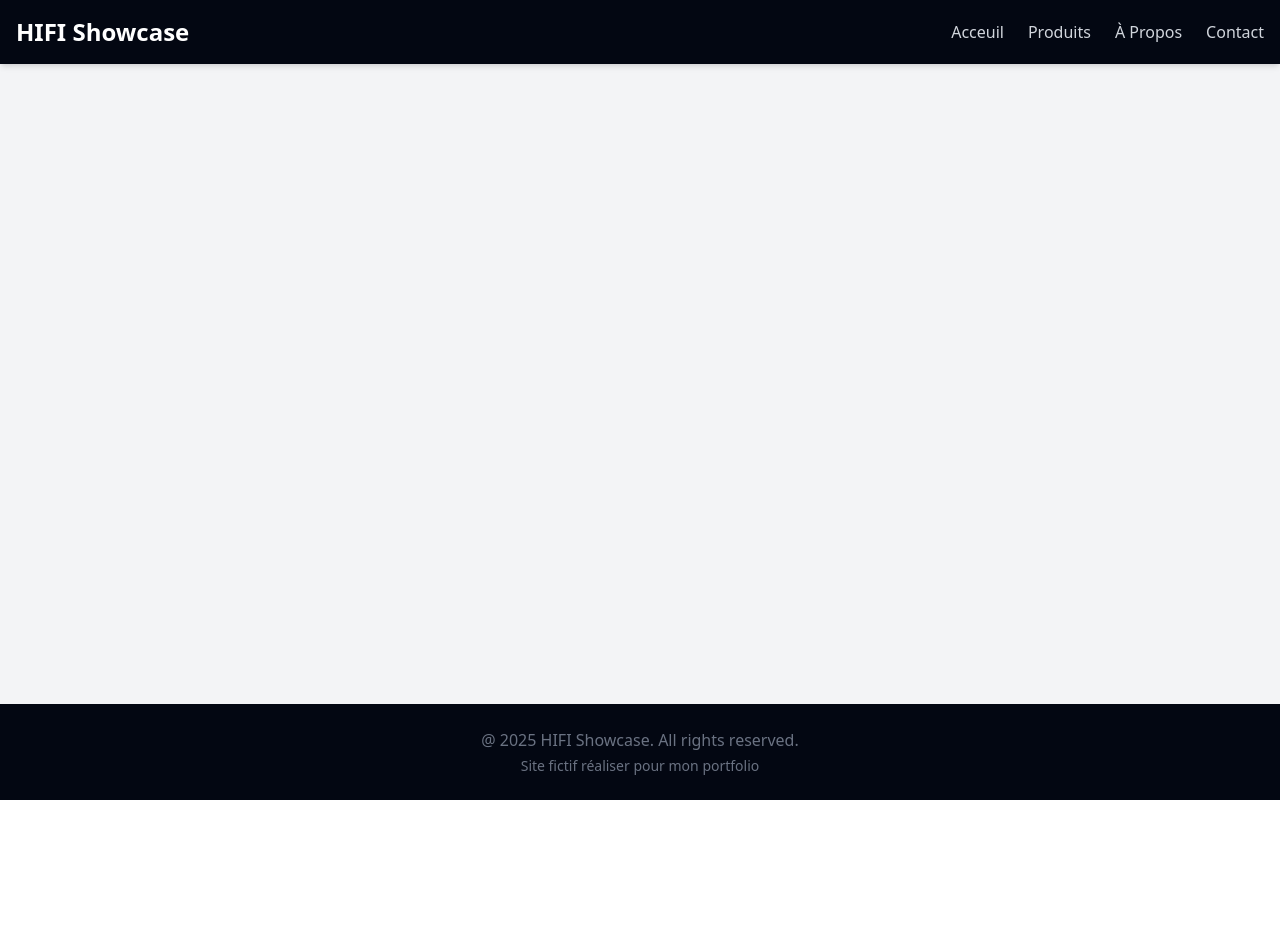
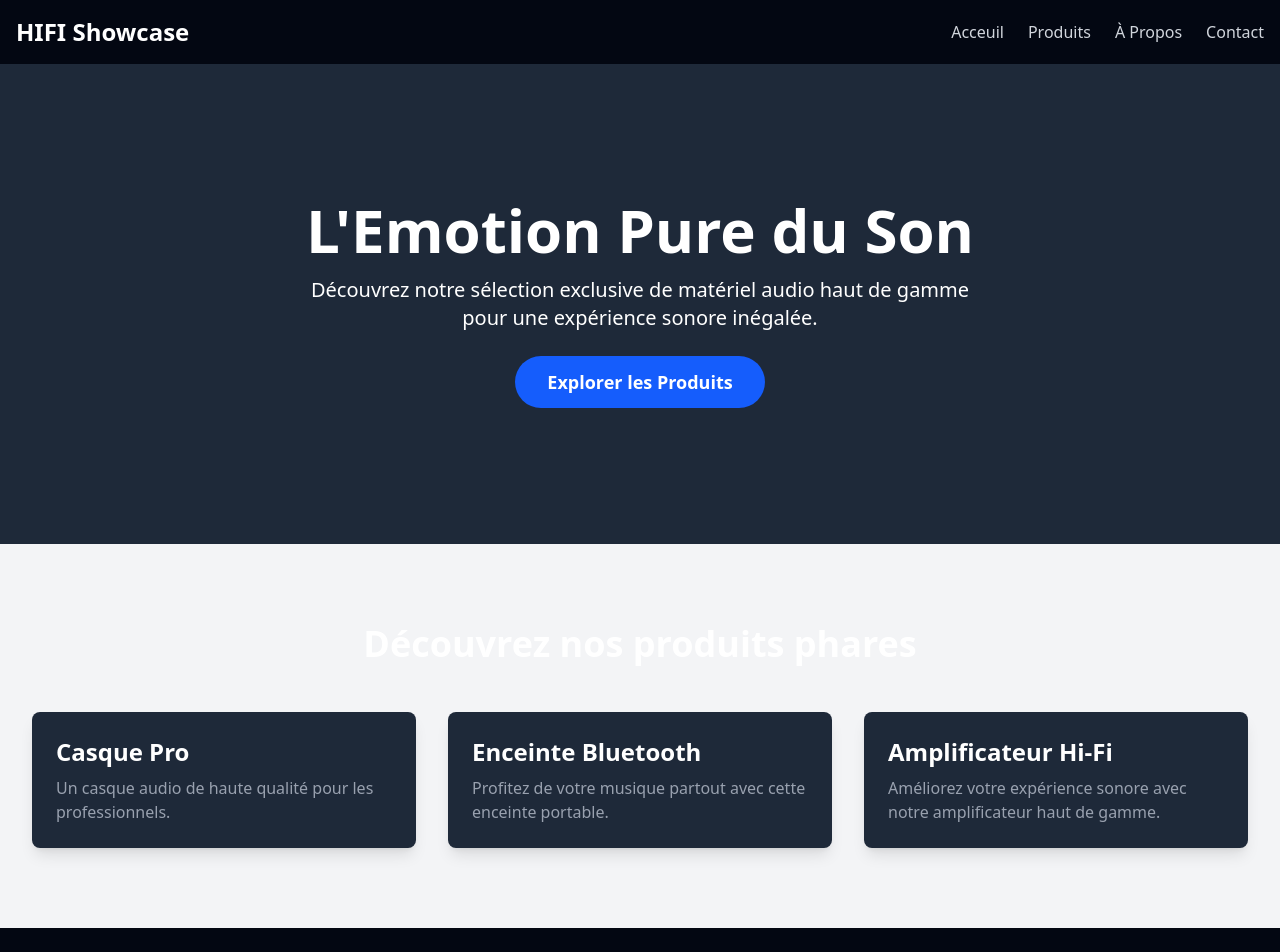
Before and after one commit to Erwan1202/HIFI-showcase, a React (Vite) app: page / in a window 1280 px wide. Shown: the top 952 px of the page. Before the commit the page ends 800 px from the top, so only its background shows below. Built offline with nearby package versions, Linux system fonts and the light colour scheme.

Commit message:
feat: build a static Homepage with Hero component

```diff
--- a/src/components/Hero.jsx
+++ b/src/components/Hero.jsx
@@ -0,0 +1,18 @@
+import { Link } from 'react-router-dom';
+
+const Hero = () => {
+    return (
+        <div className="bg-gray-800 text-white">
+            <div className="container mx-auto h-[60vh] flex flex-col justify-center items-center text-center p-8">
+                <h1 className="text-5xl md:text-6xl font-extrabold mb-4">L'Emotion Pure du Son</h1>
+                <p className="text-lg md:text-xl mb-6 max-w-2xl">Découvrez notre sélection exclusive de matériel audio haut de gamme pour une expérience sonore inégalée.</p>
+                <Link to="/products" className="bg-blue-600  hover:bg-blue-500 text-white font-bold py-3 px-8 rounded-full text-lg transition duration-300 ease-in-out">
+                    Explorer les Produits
+                </Link>
+
+            </div>
+        </div>
+    );
+};
+
+export default Hero;
--- a/src/pages/Home.jsx
+++ b/src/pages/Home.jsx
@@ -1 +1,37 @@
-<h1>HELLO WORLD</h1>
+import Hero from "../components/Hero";
+
+const Home = () => {
+    return (
+        <div>
+            <Hero />
+
+            {/* Section "Produits phares" (statique pour l'instant) */}
+            <section className="container mx-auto p-8 mt-12">
+
+                <h2 className="text-4xl font-bold text-center mb-12"> Découvrez nos produits phares</h2>
+
+                <div className="grid grid-cols-1 md:grid-cols-3 gap-8">
+                    {/* Inserer ProductCard component ici pour chaque produit */}
+
+                    <div className="bg-gray-800 p-6 rounded-lg shadow-lg">
+                        <h3 className="text-2xl font-semibold mb-2">Casque Pro</h3>
+                        <p className="text-gray-400">Un casque audio de haute qualité pour les professionnels.</p>
+                    </div>
+
+                    <div className="bg-gray-800 p-6 rounded-lg shadow-lg">
+                        <h3 className="text-2xl font-semibold mb-2">Enceinte Bluetooth</h3>
+                        <p className="text-gray-400">Profitez de votre musique partout avec cette enceinte portable.</p>
+                    </div>
+
+                    <div className="bg-gray-800 p-6 rounded-lg shadow-lg">
+                        <h3 className="text-2xl font-semibold mb-2">Amplificateur Hi-Fi</h3>
+                        <p className="text-gray-400">Améliorez votre expérience sonore avec notre amplificateur haut de gamme.</p>
+                    </div>
+                </div>
+
+            </section>
+        </div>
+    );
+}
+
+export default Home;
```
Also changed, not shown: src/App.jsx (+6 -6 lines).
